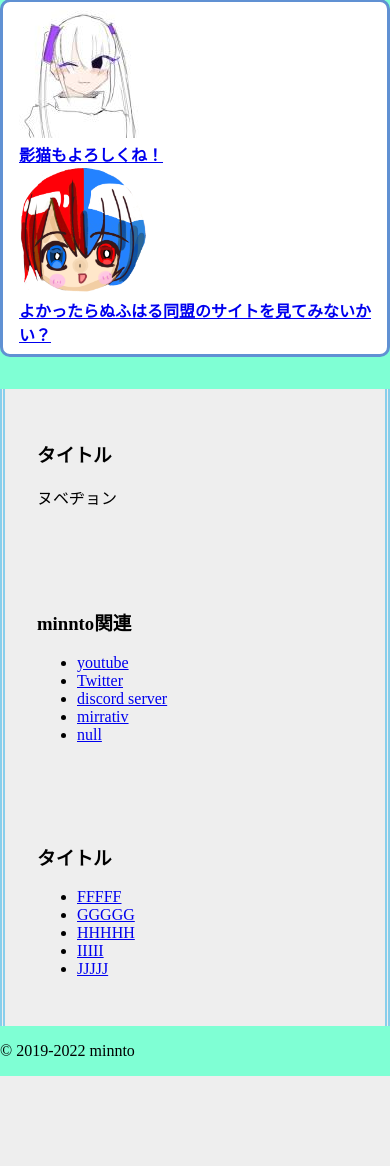
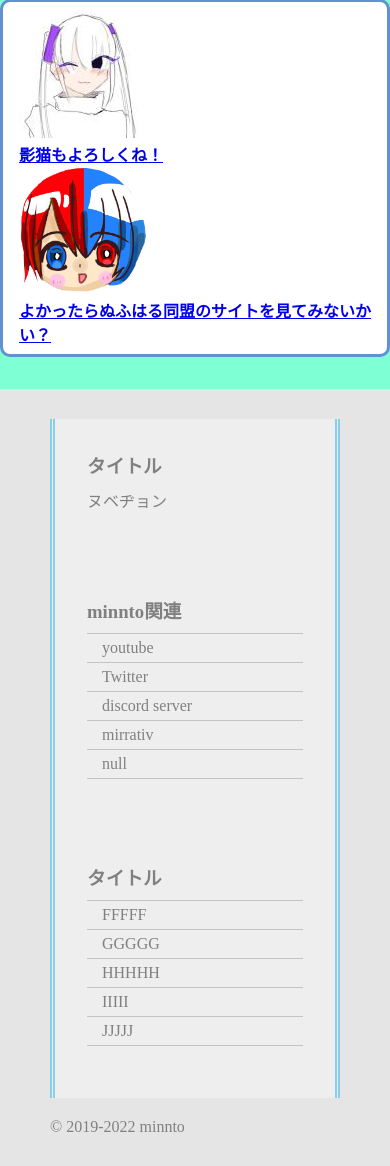
Before and after one commit to minntogames/minntogames.github.io, a PHP site: page / in a window 390 px wide; the page is wider, and only the part inside the window is pictured. Shown: the part 2100-3266 px from the top of that part. Before the commit the page ends 3176 px from the top of that part, so only its background shows below. Run offline with PHP 8.4, Linux system fonts and the light colour scheme; some libraries are stand-ins or nearby versions.

Commit message:
Update style.css

```diff
--- a/style.css
+++ b/style.css
@@ -145,32 +145,65 @@ body
     padding: 0;
 }
 
-.footer02 {
+.footer06 {
  color: #808080;
  background: #e5e5e5;
- text-align: center;
  padding: 30px;
 }
-.footer02 a {
+.footer06 a {
  color: #808080;
  text-decoration: none;
 }
-.footer02 a:hover {
+.footer06 li a:hover {
  text-decoration: underline;
 }
-.footer02 .menu {
- margin: 0;
- padding: 0;
- list-style: none;
+.footer06 .wrap {
+ width: 900px;
+ margin: 0 auto;
  display: flex;
  flex-wrap: wrap;
- justify-content: center;
+ justify-content: space-between;
 }
-.footer02 .menu li {
+.footer06 .wrap h3 {
+ margin: 0 0 10px 0;
+ padding: 0;
+ border-bottom: 1px #c4c4c4 solid;
+}
+.footer06 .wrap p {
  margin: 0;
- padding: 0 20px;
+ padding: 0 0 20px 0;
 }
-.footer02 .copyright {
+.footer06 .wrap .box {
+ width: 30%;
+}
+.footer06 .wrap .box ul {
  margin: 0;
+ padding: 0 0 20px 0;
+ list-style: none;
+}
+.footer06 .wrap .copyright {
+ width: 100%;
  padding: 20px 0 0 0;
 }
+
+@media only screen and (max-width: 599px) {
+.footer06 .wrap {
+ width: 100%;
+ padding: 0 20px;
+ box-sizing: border-box;
+}
+.footer06 .wrap h3 {
+ border: none;
+}
+.footer06 .wrap .box {
+ width: 100%;
+}
+.footer06 .wrap .box ul {
+ border-top: 1px #c4c4c4 solid;
+}
+.footer06 .wrap .box ul li a {
+ display: block;
+ padding: 5px 15px;
+ border-bottom: 1px #c4c4c4 solid;
+}
+}
```
